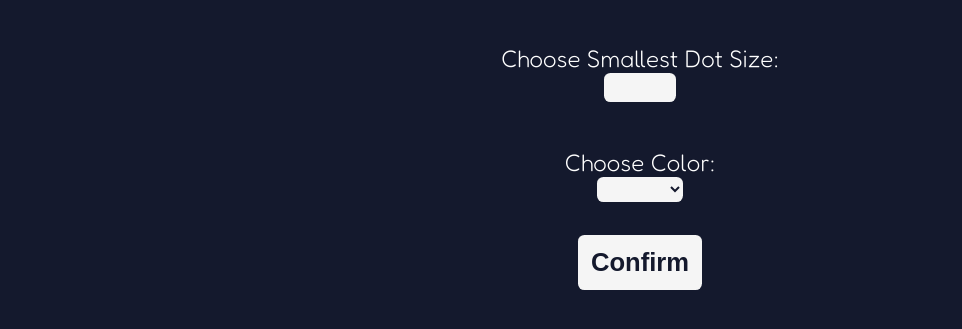
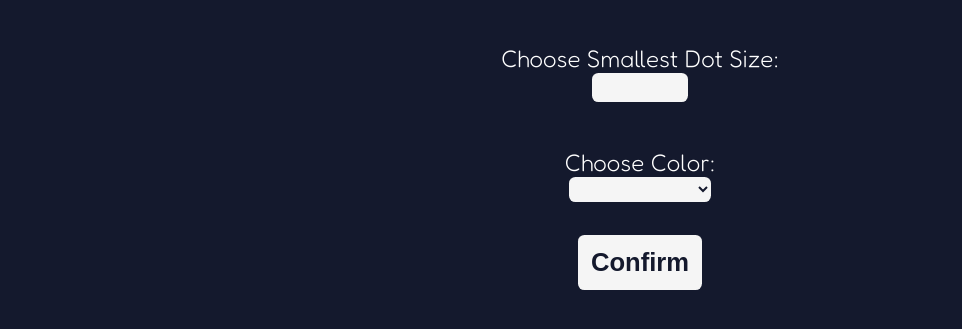
Before and after one commit to EdwardDK/Stress-Reliever, a plain HTML site: page index.html in a window 1280 px wide. Shown: the part 97-426 px from the top of the page, without its empty margins (0-962 px from the left). Drawn offline with nearby package versions, Linux system fonts and the light colour scheme; a web font is replaced by a local one.

Commit message:
Add files via upload

```diff
--- a/index.html
+++ b/index.html
@@ -4,7 +4,7 @@
 	<meta charset="UTF-8">
 	<meta http-equiv="X-UA-Compatible" content="IE=edge">
 	<meta name="viewport" content="width=device-width, initial-scale=1.0">
-	<title>Document</title>
+	<title>Relaxtion</title>
     <link rel="stylesheet" href="style.css">
 </head>
 <body>
@@ -21,10 +21,11 @@
 	<h2  class="cursor-scale small"> Choose Smallest Dot Size:<input min="0" max="20" type="number" id="minDot" onkeyup="if(parseInt(this.value)>=20){ this.value =20; return false; }"></h2>
 		<h2 id="chosen" class="cursor-scale small"> Choose Color:
 			<select id="choice" onchange="mouseUp()">
-				<option value="rgb(173,216,230)">Blue</option>
-				<option value="rgb(205,92,92)">Red</option>
-				<option value="rgb(59,122,87)">Green</option>
-				<option  value="rgb(238,220,130)">Yellow</option>
+				<option value="167, 199, 231">Cloudy Sky Blue</option>
+				<option value="250, 160, 160">Salmon Red</option>
+				<option value="193, 225, 193">Pinewood Green</option>
+				<option  value="255, 250, 160">Canary Yellow</option>
+				<option  value="255,223,186">Apricot Orange</option>
 			</select>
 
 		</h2>
@@ -54,6 +55,10 @@
 <link rel="preconnect" href="https://fonts.gstatic.com" crossorigin>
 <link href="https://fonts.googleapis.com/css2?family=Raleway:ital,wght@0,100..900;1,100..900&display=swap" rel="stylesheet">
 
+<link rel="preconnect" href="https://fonts.googleapis.com">
+<link rel="preconnect" href="https://fonts.gstatic.com" crossorigin>
+<link href="https://fonts.googleapis.com/css2?family=Ubuntu:ital,wght@0,300;0,400;0,500;0,700;1,300;1,400;1,500;1,700&display=swap" rel="stylesheet">
+
 	<link rel="preconnect" href="https://fonts.googleapis.com">
 	<link rel="preconnect" href="https://fonts.gstatic.com" crossorigin>
 	<link href="https://fonts.googleapis.com/css2?family=Anta&family=Fredoka:wght@300..700&family=Roboto+Condensed:ital,wght@0,100..900;1,100..900&display=swap" rel="stylesheet">
--- a/main.js
+++ b/main.js
@@ -147,7 +147,7 @@ function start(){
 
                 if (j === 0) {
                     let alpha = config.mouseSize / dist;
-                    a.color = `rgba(255,179,186, ${alpha})`;
+                    a.color = `rgba(${color}, ${alpha})`;
                     dist < config.mouseSize ? force = (dist - config.mouseSize) * b.mass : force = a.mass;
                 }
 
--- a/style.css
+++ b/style.css
@@ -102,8 +102,8 @@ button{
 input, select{
     background-color: #f5f5f5;
     color: #14192d;
-    font-family: "Anta", sans-serif;
-    font-weight: 600;
+    font-family: "Ubuntu", sans-serif;
+    font-weight: 400;
     font-style: normal;
     font-size: 1vw;
     padding: 1vw;
```
